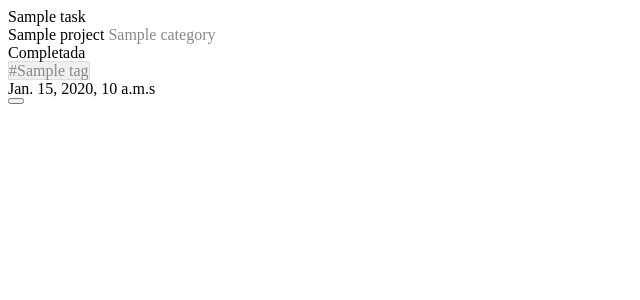
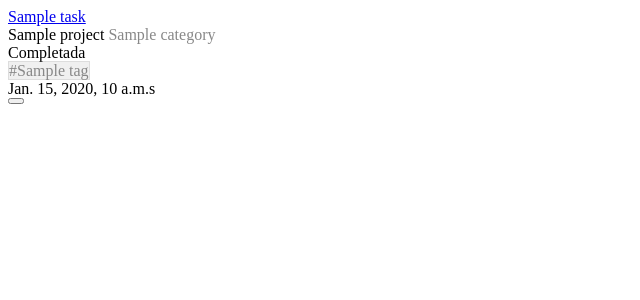
Before and after one commit to kikega/tareas, a Django app: template templates/tasks/partials/task_row.html in a window 1280 px wide. Shown: the top 300 px of the page, without its empty margins (0-640 px from the left). Run offline with Django 5.2, Linux system fonts and the light colour scheme; the template is opened without the code that fills it: most values are stand-ins (such as "Sample title", 1, 10 or a date in 2020).

Commit message:
Modificado enlace a detalle de tarea

```diff
--- a/templates/tasks/partials/task_row.html
+++ b/templates/tasks/partials/task_row.html
@@ -4,9 +4,9 @@
         <div class="space-y-2">
             <div>
                 <div class="flex items-center space-x-2">
-                    <span class="text-sm font-bold text-white">{{ task.title }}</span>
+                    <a href="{% url 'task_detail' task.id %}" class="text-sm font-bold text-white hover:text-brand-400 hover:underline transition truncate" title="Ver detalle y notas de la tarea">{{ task.title }}</a>
                     {% if task.description %}
-                    <a href="{% url 'task_detail' task.id %}" class="text-brand-400 hover:text-brand-300 transition" title="Ver detalle y notas de la tarea">
+                    <a href="{% url 'task_detail' task.id %}" class="text-brand-400 hover:text-brand-300 transition shrink-0" title="Ver detalle y notas de la tarea">
                         <i class="fa-solid fa-note-sticky text-xs"></i>
                     </a>
                     {% endif %}
```
